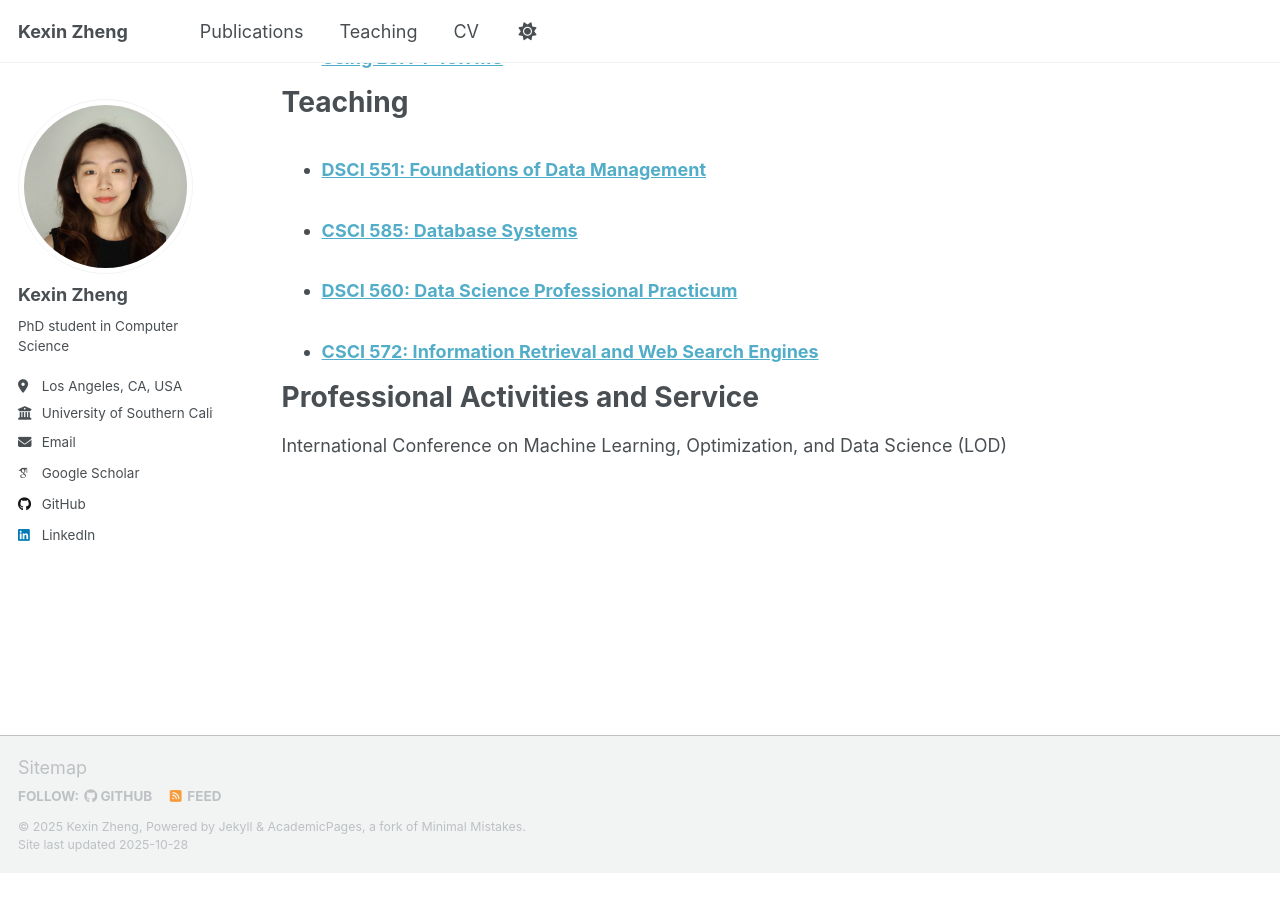
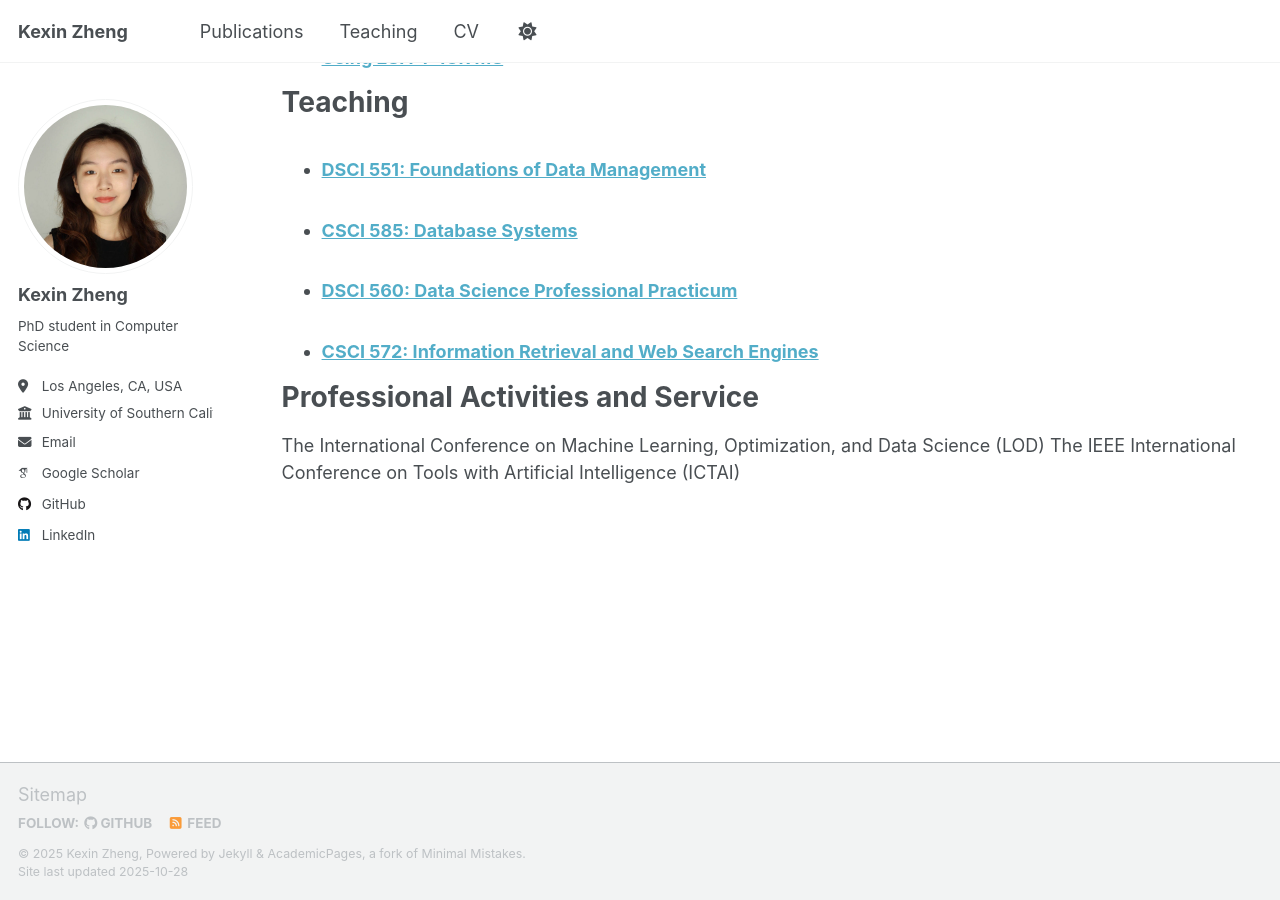
Before and after one commit to kellyzhengusc/kellyzhengusc.github.io, a Jekyll site: the page built from _pages/cv.md, in a window 1280 px wide and 900 px high, scrolled down 862 px. Built offline with Jekyll 4.4.1, drawn with Linux system fonts in a browser that asks for light colours; some web fonts are replaced; a script that is not in the unit is left out; before the commit the page ends 1735 px from its top, so only the background shows below that.

Commit message:
Update cv.md

```diff
--- a/_pages/cv.md
+++ b/_pages/cv.md
@@ -34,4 +34,5 @@ Teaching
 
 Professional Activities and Service
 ======
-International Conference on Machine Learning, Optimization, and Data Science (LOD)
+The International Conference on Machine Learning, Optimization, and Data Science (LOD)
+The IEEE International Conference on Tools with Artificial Intelligence (ICTAI)
```
